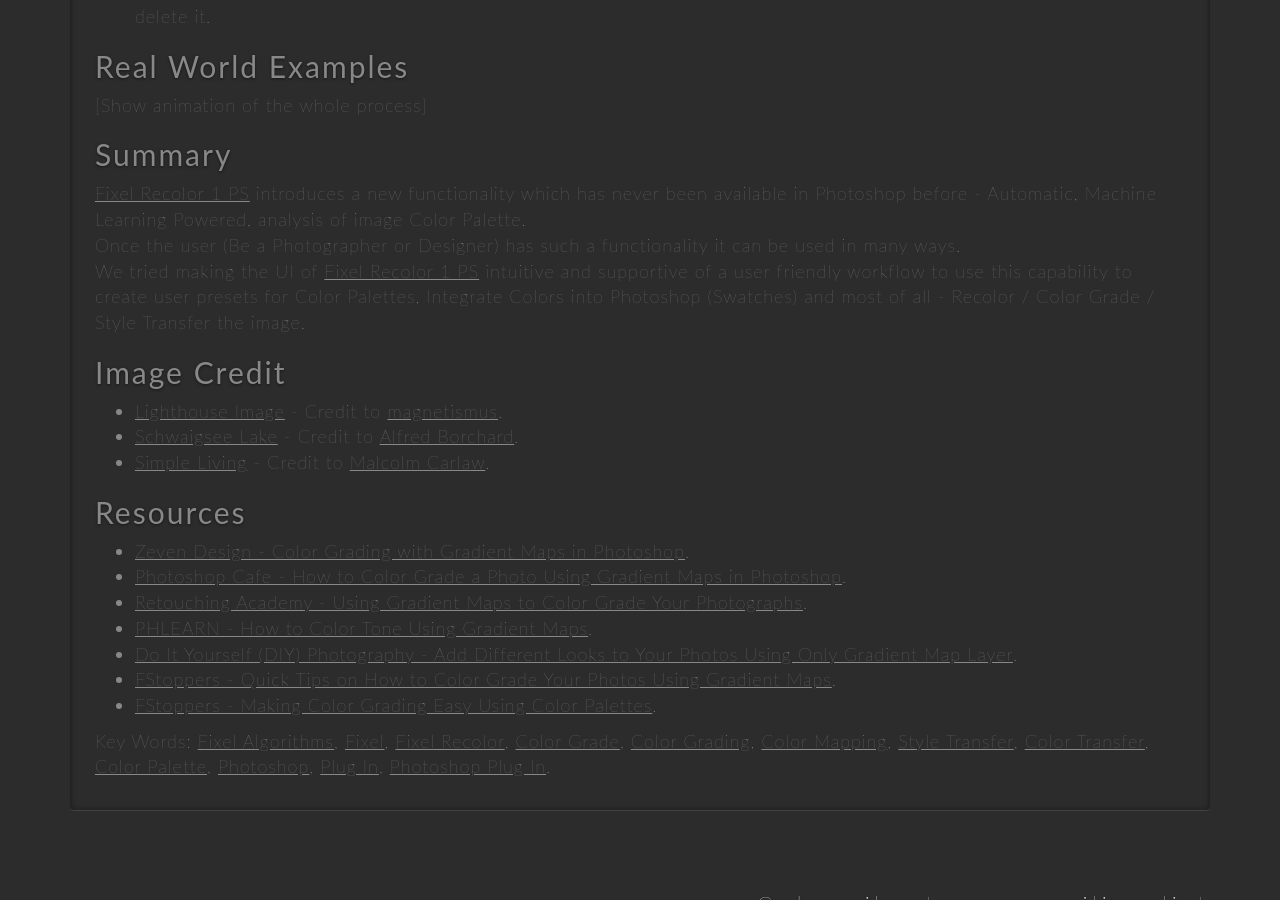
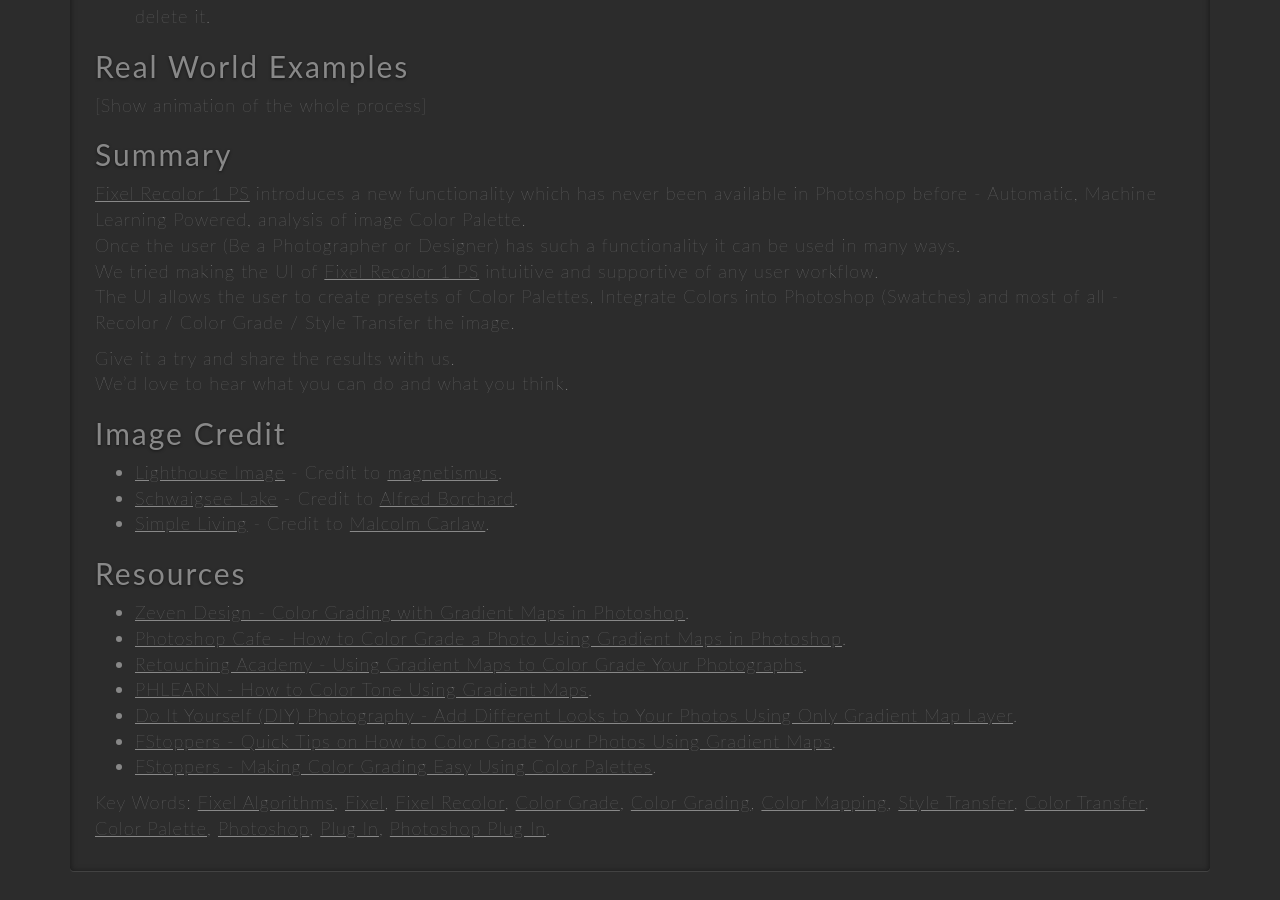
Before and after one commit to FixelAlgorithmsTeam/fixel, a Jekyll site: the page built from _posts/2018-12-22-fixel-recolor-1-ps.md, in a window 1280 px wide and 900 px high, scrolled down 3241 px. Built offline with Jekyll 4.4.1, drawn with Linux system fonts in a browser that asks for light colours; nearby versions of some CDN libraries; comment, search, counter and statistics services are not loaded.

Commit message:
New 	- 	Work on Recolor Product Page. Fixed 	- 	B Known Issues 	-	C To Do 	- 	Enable MathJax (See documentation). Remarks 	- 	E

```diff
--- a/_posts/2018-12-22-fixel-recolor-1-ps.md
+++ b/_posts/2018-12-22-fixel-recolor-1-ps.md
@@ -118,7 +118,11 @@
 ## Summary
 [Fixel Recolor 1 PS][98] introduces a new functionality which has never been available in Photoshop before - Automatic, Machine Learning Powered, analysis of image Color Palette.
 Once the user (Be a Photographer or Designer) has such a functionality it can be used in many ways.
-We tried making the UI of [Fixel Recolor 1 PS][98] intuitive and supportive of a user friendly workflow to use this capability to create user presets for Color Palettes, Integrate Colors into Photoshop (Swatches) and most of all - Recolor / Color Grade / Style Transfer the image.
+We tried making the UI of [Fixel Recolor 1 PS][98] intuitive and supportive of any user workflow.
+The UI allows the user to create presets of Color Palettes, Integrate Colors into Photoshop (Swatches) and most of all - Recolor / Color Grade / Style Transfer the image.
+
+Give it a try and share the results with us.
+We'd love to hear what you can do and what you think.
 
 ## Image Credit
  *  [Lighthouse Image](https://www.flickr.com/photos/magnetismus/8399258607/) - Credit to [magnetismus](https://www.flickr.com/people/magnetismus/).
```
